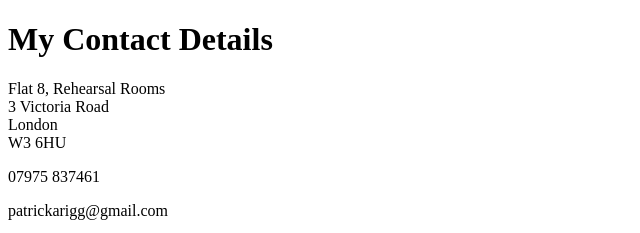
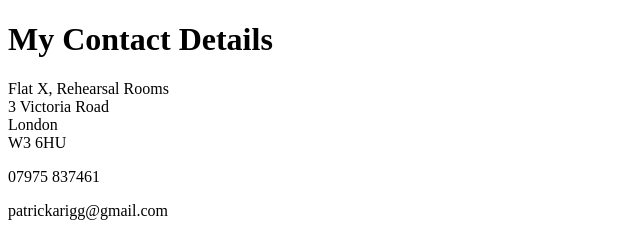
Before and after one commit to patrickarigg/cv, a plain HTML site: page contact-me.html in a window 1280 px wide. Shown: the top 233 px of the page, 0-640 px from the left. Drawn offline with Linux system fonts and the light colour scheme.

Commit message:
Update contact-me.html

```diff
--- a/contact-me.html
+++ b/contact-me.html
@@ -8,7 +8,7 @@
 
 <body>
   <h1>My Contact Details</h1>
-  <p>Flat 8, Rehearsal Rooms <br> 3 Victoria Road <br> London <br> W3 6HU </p>
+  <p>Flat X, Rehearsal Rooms <br> 3 Victoria Road <br> London <br> W3 6HU </p>
   <p>07975 837461</p>
   <p>patrickarigg@gmail.com</p>
 
```
